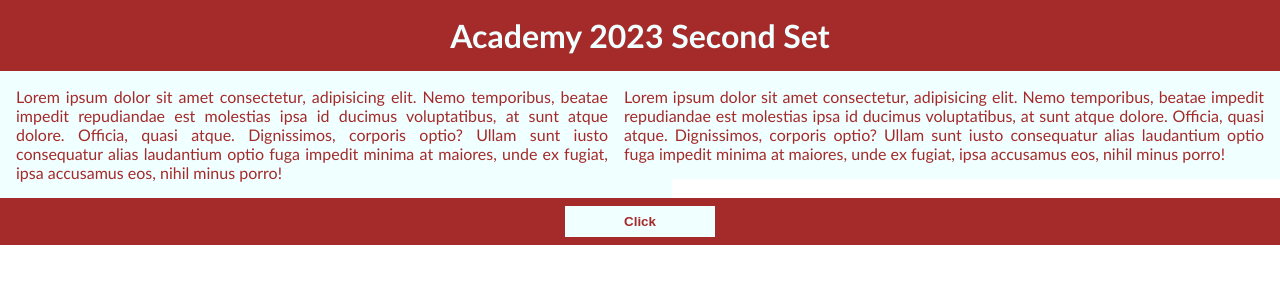
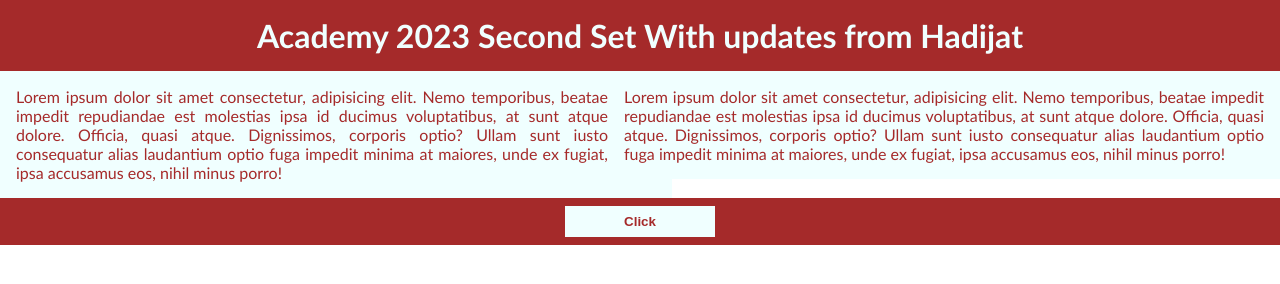
Before and after one commit to codedfellow/academySecondSetHtml, a plain HTML site: page index.html in a window 1280 px wide. Drawn offline with Linux system fonts and the light colour scheme.

Commit message:
My first commit

```diff
--- a/index.html
+++ b/index.html
@@ -9,7 +9,7 @@
 </head>
 <body>
     <header class="main-header">
-        <h1>Academy 2023 Second Set</h1>
+        <h1>Academy 2023 Second Set With updates from Hadijat</h1>
     </header>
     <main class="container">
         <div class="card col-6" style="float: right;">
```
